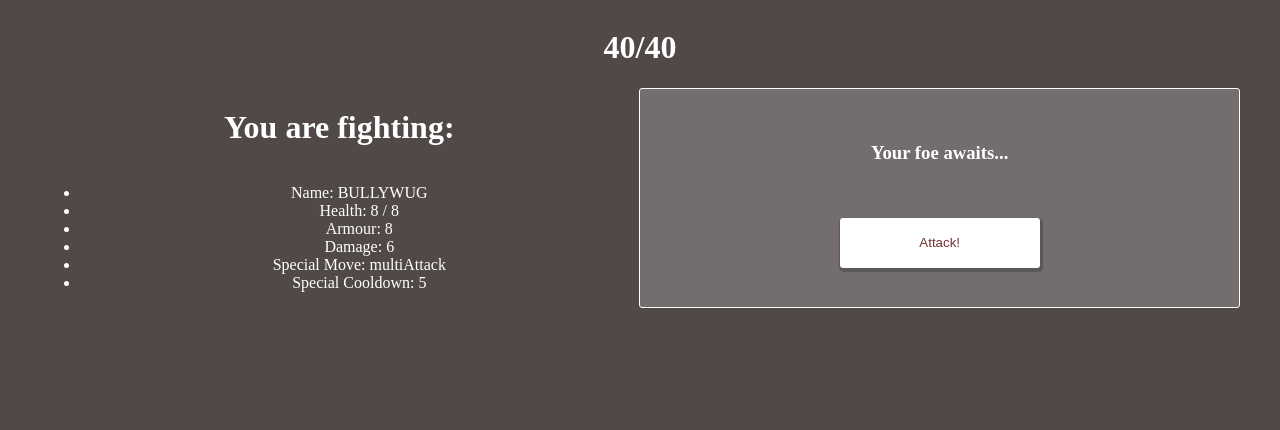
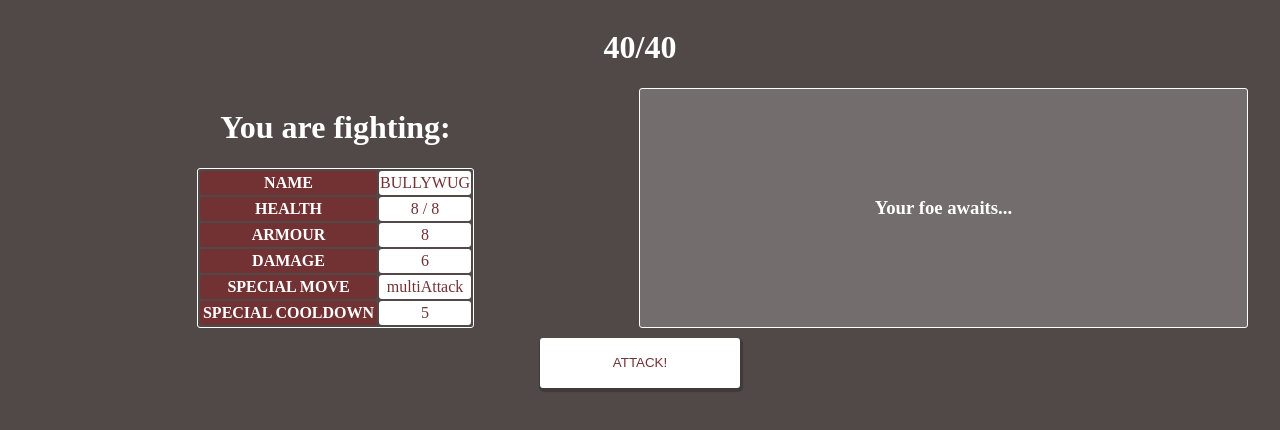
Before and after one commit to teraglin/FightMonstersOrWhatever-React, a React (Create React App) app: page / in a window 1280 px wide. Both pictures are taken after a click on the button "PRESS TO START". Shown: the top 430 px of the page. Built offline with nearby package versions, Linux system fonts and the light colour scheme; the HTML template or start-up script is replaced by a standard one.

Commit message:
loss conditions added

```diff
--- a/src/App.js
+++ b/src/App.js
@@ -1,6 +1,5 @@
 import './styles/App.css';
 import GameTable from './components/GameTable'
-import HealthBar from './components/HealthBar';
 
 function App () {
   return (
--- a/src/components/GameTable.jsx
+++ b/src/components/GameTable.jsx
@@ -2,33 +2,93 @@ import { encounterTable } from "../data/monterSheets"
 import React, {Component} from 'react'
 import HealthBar from "./HealthBar"
 
-const monsterContainer = (event, monsterCurrentHealth, monsterMaxHealth) => {
+let monsterContainer = (event, monsterCurrentHealth, monsterMaxHealth) => {
+
     return (
         <div className='monster-container'>
             <h1>You are fighting:</h1>
-        <ul>
-            <li>Name: {event.monsterName}</li>
-            <li>Health: {monsterCurrentHealth} / {monsterMaxHealth}</li>
-            <li>Armour: {event.armour}</li>
-            <li>Damage: {event.damage}</li>
-            <li>Special Move: {event.specialMove}</li>
-            <li>Special Cooldown: {event.specialCooldown}</li>
-        </ul>
+            <table>
+                <tr>
+                    <th>NAME</th>
+                    <td>{event.monsterName}</td>
+                </tr>
+                <tr>
+                    <th>HEALTH</th>
+                    <td>{monsterCurrentHealth} / {monsterMaxHealth}</td>
+                </tr>
+                <tr>
+                    <th>ARMOUR</th>
+                    <td>{event.armour}</td>
+                </tr>
+                <tr>
+                    <th>DAMAGE</th>
+                    <td>{event.damage}</td>
+                </tr>
+                <tr>
+                    <th>SPECIAL MOVE</th>
+                    <td>{event.specialMove}</td>
+                </tr>
+                <tr>
+                    <th>SPECIAL COOLDOWN</th>
+                    <td>{event.specialCooldown}</td>
+                </tr>
+            </table>
         </div>
     )
 }
 
-const userContainer = () => {
+const userContainer = (gameVictory, gameLoss, damageReport, monsterCurrentHealth, gameRound, event, userTurn) => {
+    console.log("user:", userTurn)
+    if (gameVictory) {
+        return (
+            <div className='user-container'>
+                <h1 className="user-text-background">You are victorious!!</h1>
+            </div>
+        )
+    } else if (gameLoss) {
+        return (
+            <div className='user-container'>
+                <h1 className="user-text-background">The monster was too much for you...</h1>
+            </div>
+        )
+    } else if (monsterCurrentHealth <= 0) {
+        if (gameRound === 3) {
+            return (
+                <div className="user-container">
+                    <h3 className="user-text-background">{damageReport}</h3>
+                    <h2 className="user-text-background">You have defeated the {event.monsterName}.</h2>
+                </div>
+            )
+        } else {
+            return (
+                <div className="user-container">
+                    <h3 className="user-text-background">{damageReport}</h3>
+                    <h2 className="user-text-background">You have defeated the {event.monsterName}.</h2>
+                    <h4 className="user-text-background">The gate opens and a new foe emerges...</h4>
+                </div>
+            )
+        }
+    } else if (userTurn === 'monster') {
+            console.log(userTurn)
+            return (
+                <div className='user-container'>
+                    <h3 className="user-text-background">{damageReport}</h3>
+                    <h4 className="user-text-background">Now the {event.monsterName} will attack</h4>
+                </div>
+            )
+    } else if (userTurn === 'player'){
+        return (
+            <div className='user-container'>
+                <h3 className="user-text-background">{damageReport}</h3>
+            </div>
+        )
 
     }
-
-
+}
 
 const rollMonster = (props) => {
     const number = props
-    console.log(number)
     const table = encounterTable[number - 1]
-    console.log(table)
     return (table[Math.floor(Math.random() * table.length)])
 }
 
@@ -62,6 +122,7 @@ class GameTable extends Component {
     //GAME TABLE STATE
     state = {
         gameVictory: null,
+        gameLoss: null,
         userTurn: null,
         monster: null,
         monsterMaxHealth: null,
@@ -74,14 +135,14 @@ class GameTable extends Component {
     }
 
     //GAME STATE CONTROLS
-    startGame = (event) => {
-        console.log("LOG:", event.target.value)
+    startGame = () => {
         const newMonster = rollMonster(1)
         //Consider extracting this logic to a separate function,
         //which can be called every time you need a new monster
         //(by separate, I mean outside of the class) - Andrew
         this.setState({
             gameVictory: false,
+            gameLoss: false,
             userTurn: 'player',
             monster: newMonster,
             monsterMaxHealth: newMonster.health,
@@ -90,13 +151,12 @@ class GameTable extends Component {
             playerMaxHealth: 40,
             gameRound: 1,
             damageReport: 'Your foe awaits...'
-        }, console.log(this.state))
+        },)
     }
 
     newRound = () => {
         const {gameRound} = this.state
         this.setState(pushMonster(gameRound))
-        console.log(this.state)
     }
 
     refresh = () => {
@@ -121,33 +181,49 @@ class GameTable extends Component {
         const monsterHit = Math.ceil(Math.random() * monster.damage) + monster.damage
         console.log('monster damage: ' + (JSON.stringify(monsterHit)))
 
+        if (monsterHit >= playerCurrentHealth) {
+            this.setState({
+                gameLoss: true,
+                userTurn: 'player',
+                playerCurrentHealth: playerCurrentHealth - monsterHit,
+                damageReport: 'You took ' + (JSON.stringify(monsterHit)) + ' from the ' + monster.monsterName
+            })
+        } else {
             this.setState({
                 userTurn: 'player',
                 playerCurrentHealth: playerCurrentHealth - monsterHit,
                 damageReport: 'You took ' + (JSON.stringify(monsterHit)) + ' from the ' + monster.monsterName
             })
-
-        console.log(this.state)
+        }
     }
 
     attack = () => {
         const {playerDamage, monsterCurrentHealth, monster} = this.state
         const playerHit = Math.ceil(Math.random() * playerDamage)
         console.log('player damage: ' + (JSON.stringify(playerHit)))
-
         this.setState({
             userTurn: 'monster',
             monsterCurrentHealth: monsterCurrentHealth - playerHit,
             damageReport: 'You deal ' + (JSON.stringify(playerHit)) + ' damage to the ' + monster.monsterName
         })
-
-        console.log(this.state)
     }
 
-    buttonContainer = (userTurn) => {
-        if (userTurn === 'player'){
+    buttonContainer = (userTurn, gameVictory, gameLoss, monsterCurrentHealth) => {
+        if (gameVictory === true) {
             return (
-                <button onClick={this.attack} value="attack" className="GameTable-button">Attack!</button>
+                <button onClick={this.refresh} className="GameTable-button">START A NEW GAME</button>
+            )
+        } else if (gameLoss) {
+            return (
+                <button onClick={this.refresh} className="GameTable-button">START A NEW GAME</button>
+            )
+        } else if (monsterCurrentHealth <= 0) {
+            return (
+                <button onClick={this.newRound} className="GameTable-button">CONTINUE</button>
+            )
+        } else if (userTurn === 'player'){
+            return (
+                <button onClick={this.attack} value="attack" className="GameTable-button">ATTACK!</button>
             )
         } else if (userTurn === 'monster') {
             return (
@@ -160,93 +236,63 @@ class GameTable extends Component {
         }
     }
 
+    setLossCondition(){
+        this.setState({
+            gameLoss: true
+        })
+    }
+
     render() {
+
         //A lot of these blocks of JSX are very similar to each
         //other. Consider extracting out to a separate functional
         //components (or maybe 2 or 3), and then just pass in props
         //for things like which text they're showing - Andrew
-        const {gameVictory, damageReport, monsterCurrentHealth, monsterMaxHealth, monster, userTurn, playerCurrentHealth, playerMaxHealth} = this.state
+        const {gameVictory, gameLoss, damageReport, monsterCurrentHealth, monsterMaxHealth, monster, userTurn, playerCurrentHealth, playerMaxHealth, gameRound} = this.state
+
         if (this.state.gameRound === 0) {
             return (
                 <div className="App">
                     <h1>Fight Monsters or Whatever React Edt</h1>
-                    <button onClick={this.startGame} className="GameTable-button" value="game-started">PRESS TO START</button>
-                </div>
-            )
-        } else if (gameVictory === true) {
-            return (
-                <div className="App">
-                    <HealthBar currentHealth={playerCurrentHealth} maxHealth={playerMaxHealth} />
-                    <h3>{damageReport}</h3>
-                    <h1>You are victorious!!</h1>
-                    <button onClick={this.refresh} className="GameTable-button">Press to start a new game</button>
-                </div>
-            )
-        } else if (monsterCurrentHealth <= 0) {
-            if (this.state.gameRound === 3) {
-                return (
-                    <div className="App">
-                        <HealthBar currentHealth={playerCurrentHealth} maxHealth={playerMaxHealth} />
-                        <h3>{damageReport}</h3>
-                        <h2>You have defeated the {monster.monsterName}.</h2>
-                        <button onClick={this.newRound} className="GameTable-button">Press to continue...</button>
+                    <button onClick={this.startGame} className="GameTable-button">PRESS TO START</button>
                 </div>
             )
         } else {
             return (
-                    <div className="App">
+                <div className="play-mat-container">
                     <HealthBar currentHealth={playerCurrentHealth} maxHealth={playerMaxHealth} />
-                        <h3>{damageReport}</h3>
-                        <h2>You have defeated the {monster.monsterName}.</h2>
-                        <h4>The gate opens and a new foe emerges...</h4>
-                        <button onClick={this.newRound} className="GameTable-button">Press to continue...</button>
-                    </div>
-                )
-            }
-        } else {
-            if (userTurn === 'monster') {
-                return (
-                    <div className="App">
-                        <HealthBar currentHealth={playerCurrentHealth} maxHealth={playerMaxHealth} />
-                        <div className='play-mat'>
+
+                    <div className="play-mat">
                         {monsterContainer(
                             monster,
                             monsterCurrentHealth,
                             monsterMaxHealth
                         )}
-                            <div className='user-container'>
-                                <h3 className="user-text-background">{damageReport}</h3>
-                                <h2 className="user-text-background">Now the {monster.monsterName} will attack</h2>
-                                <button onClick={this.monsterAttack} className="GameTable-button">CONTINUE</button>
+
+                        {userContainer(
+                            gameVictory,
+                            gameLoss,
+                            damageReport,
+                            monsterCurrentHealth,
+                            gameRound,
+                            monster,
+                            userTurn
+                        )}
+                    </div>
+
+                    <div className="button-container">
+                        {this.buttonContainer(
+                            userTurn,
+                            gameVictory,
+                            gameLoss,
+                            monsterCurrentHealth
+                        )}
                     </div>
                 </div>
-                    </div>
-                )
-            } else if (userTurn === 'player') {
-                return (
-                    <div className="App">
-                        <HealthBar currentHealth={playerCurrentHealth} maxHealth={playerMaxHealth} />
-                        <div className='play-mat'>
-                            {monsterContainer(
-                                monster,
-                                monsterCurrentHealth,
-                                monsterMaxHealth
-                            )}
-                            <div className='user-container'>
-                                <h3 className="user-text-background">{damageReport}</h3>
-                                {this.buttonContainer(userTurn)}
-                            </div>
-                        </div>
-                    </div>
-                )
-            } else {
-                return (
-                    <h1>ERROR</h1>
             )
         }
 
     }
 }
-}
 
 export default GameTable
--- a/src/components/HealthBar.jsx
+++ b/src/components/HealthBar.jsx
@@ -1,5 +1,3 @@
-import GameTable from './GameTable'
-
 function HealthBar(props) {
     const {currentHealth, maxHealth} = props
     return (
--- a/src/styles/App.css
+++ b/src/styles/App.css
@@ -11,17 +11,46 @@
   width: 100%;
 }
 
+.play-mat-container {
+  width: 100vw;
+  height: 100vh;
+  display: flex;
+  flex-direction: column;
+  align-items: center;
+}
+
 .play-mat {
   display: flex;
   width: 95%;
-  /* border: 1px solid greenyellow; */
   justify-content: space-evenly;
 }
 
 .monster-container {
   display: flex;
   flex-direction: column;
+  align-items: center;
+  justify-content: center;
   width: 100%;
+}
+
+.monster-container th {
+  background: rgb(114, 50, 51);
+  color: white;
+  padding: 3px;
+  margin: 10px;
+  border-radius: 3px;
+}
+
+.monster-container td {
+  background: white;
+  color: rgb(114, 50, 51);
+  border-radius: 3px;
+}
+
+.monster-container table {
+  background: balck;
+  border: 1px solid white;
+  border-radius: 3px;
 }
 
 .user-container {
@@ -48,7 +77,7 @@
   border-radius: 3px;
   box-shadow: 1px 2px 1px 2px rgba(0, 0, 0, 0.20);
   transition: 0.2s;
-  margin: 0px 0px 4px 0px;
+  margin: 0px 0px 2px 0px;
 
 }
 
@@ -60,7 +89,12 @@
 }
 
 .GameTable-button:active {
-  margin: 2px 0px 2px 0px;
+  margin: 1px 0px 1px 0px;
   box-shadow: none;
-  transition: 0.1s;
 }
+
+.button-container {
+  width: 95%;
+  height: vh;
+  padding-top: 10px;
+}
```
Lines whose indentation alone changed are shown as unchanged.
